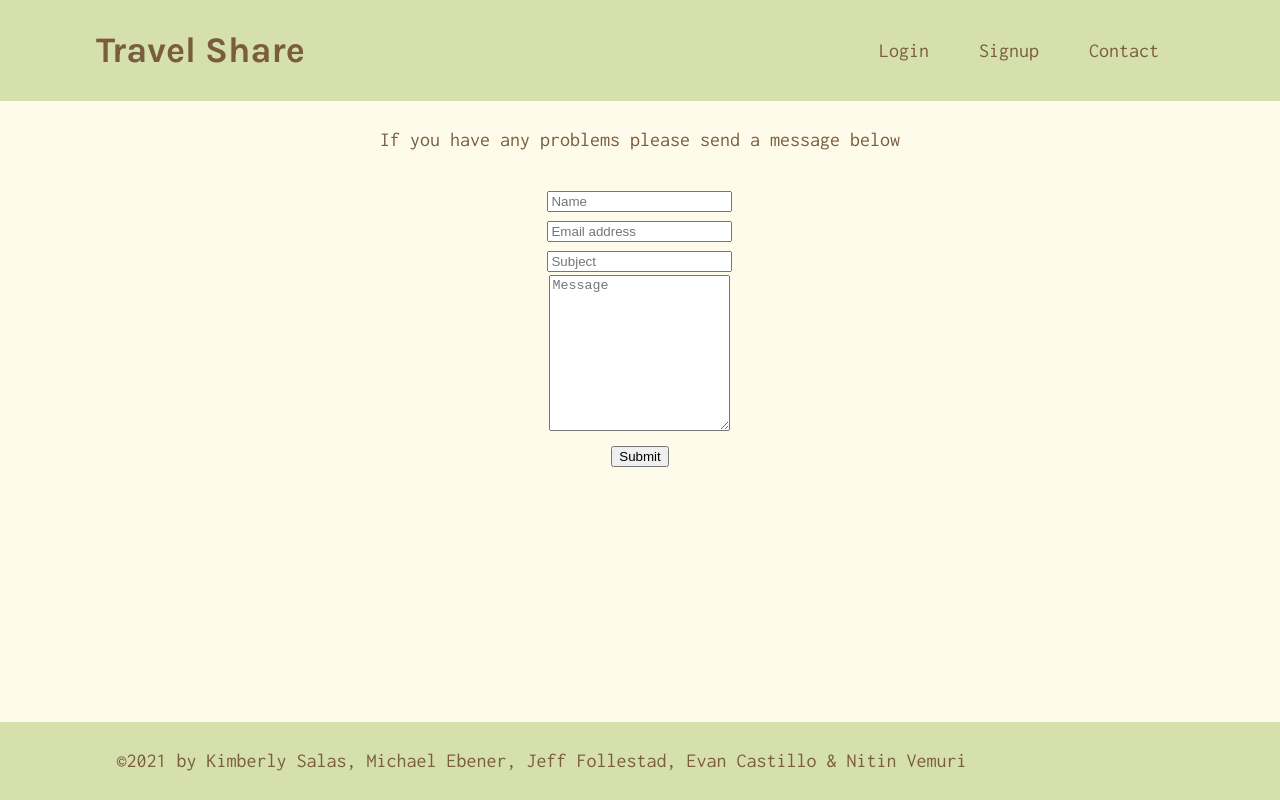
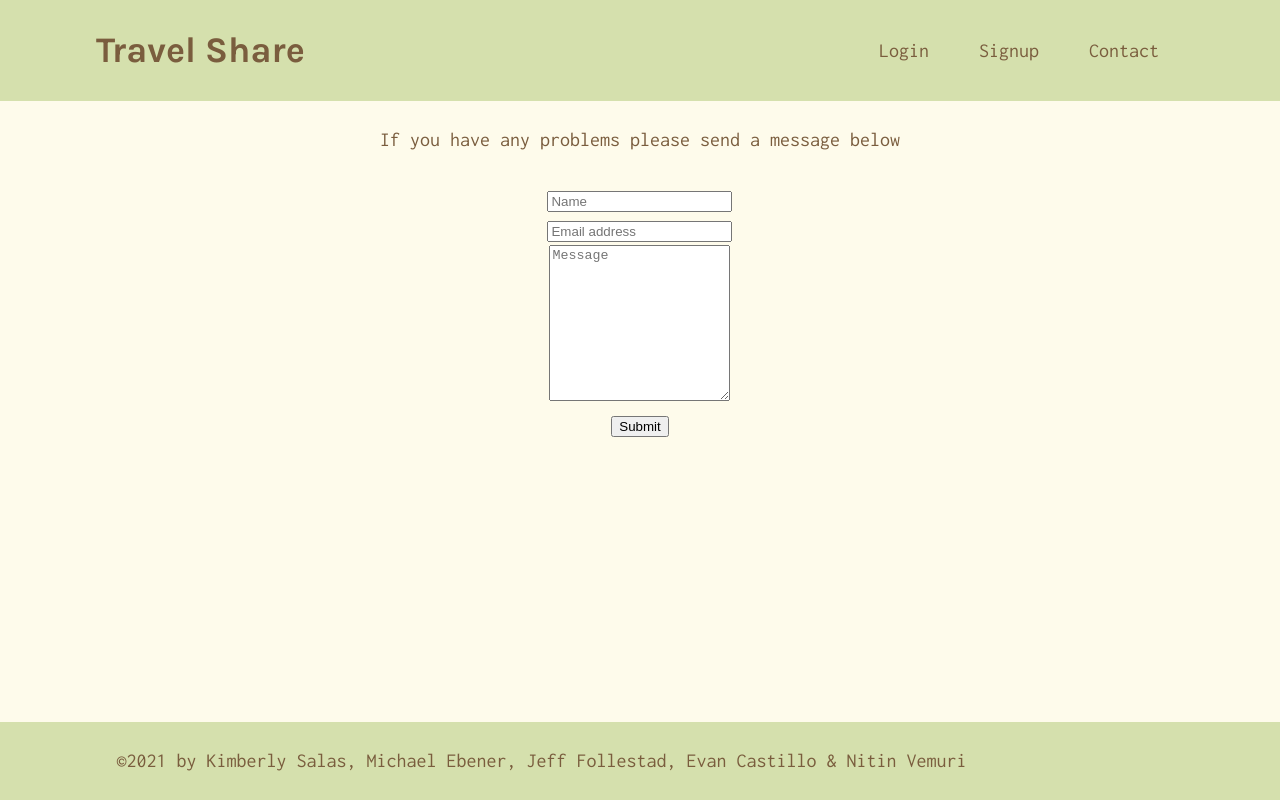
Before and after one commit to Mike-Ebener/travel-share, a React (Create React App) app in the folder client/: page /contact in a window 1280 px wide. Built offline with nearby package versions, Linux system fonts and the light colour scheme.

Commit message:
removed subject

```diff
--- a/client/src/pages/ContactForm.js
+++ b/client/src/pages/ContactForm.js
@@ -34,16 +34,16 @@ const ContactForm = () => {
   // Function called on submit that uses emailjs to send email of valid contact form
   const onSubmit = async (data) => {
     // Destrcture data object
-    const { username, email, subject, message } = data;
+    const { username, email, message } = data;
     console.log('Name: ', username);
     console.log('Email: ', email);
-    console.log('Subject: ', subject);
+
     console.log('Message: ', message);
     try {
       const templateParams = {
         username,
         email,
-        subject,
+
         message
       };
 
@@ -115,26 +115,6 @@ const ContactForm = () => {
                   </div>
                 </div>
 
-                <div className='row formRow'>
-                  <div className='col'>
-                    <input
-                      type='text'
-                      name='subject'
-                      {...register('subject', {
-                        required: { value: true, message: 'Please enter a subject' },
-                        maxLength: {
-                          value: 75,
-                          message: 'Subject cannot exceed 75 characters'
-                        }
-                      })}
-                      className='form-control formInput'
-                      placeholder='Subject'
-                    ></input>
-                    {errors.subject && (
-                      <span className='errorMessage'>{errors.subject.message}</span>
-                    )}
-                  </div>
-                </div>
 
                 <div className='row formRow'>
                   <div className='col'>
```
